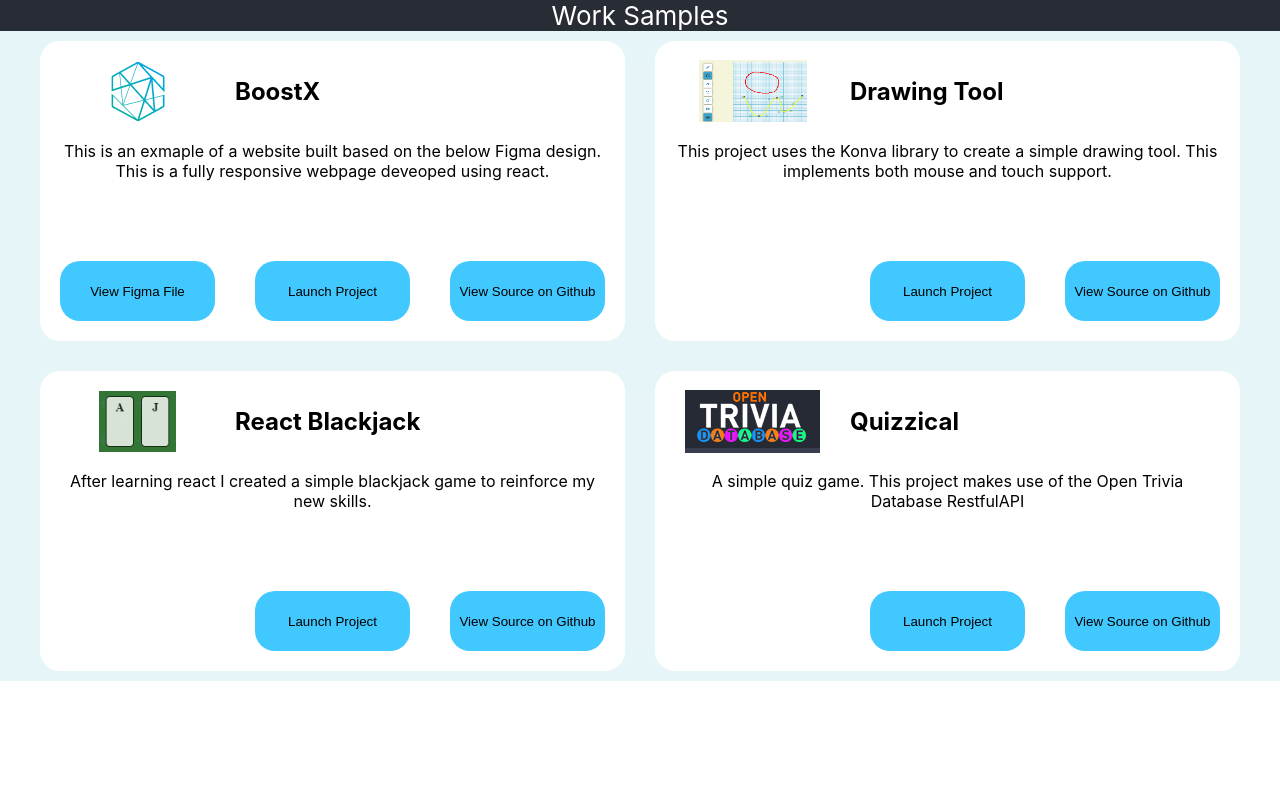
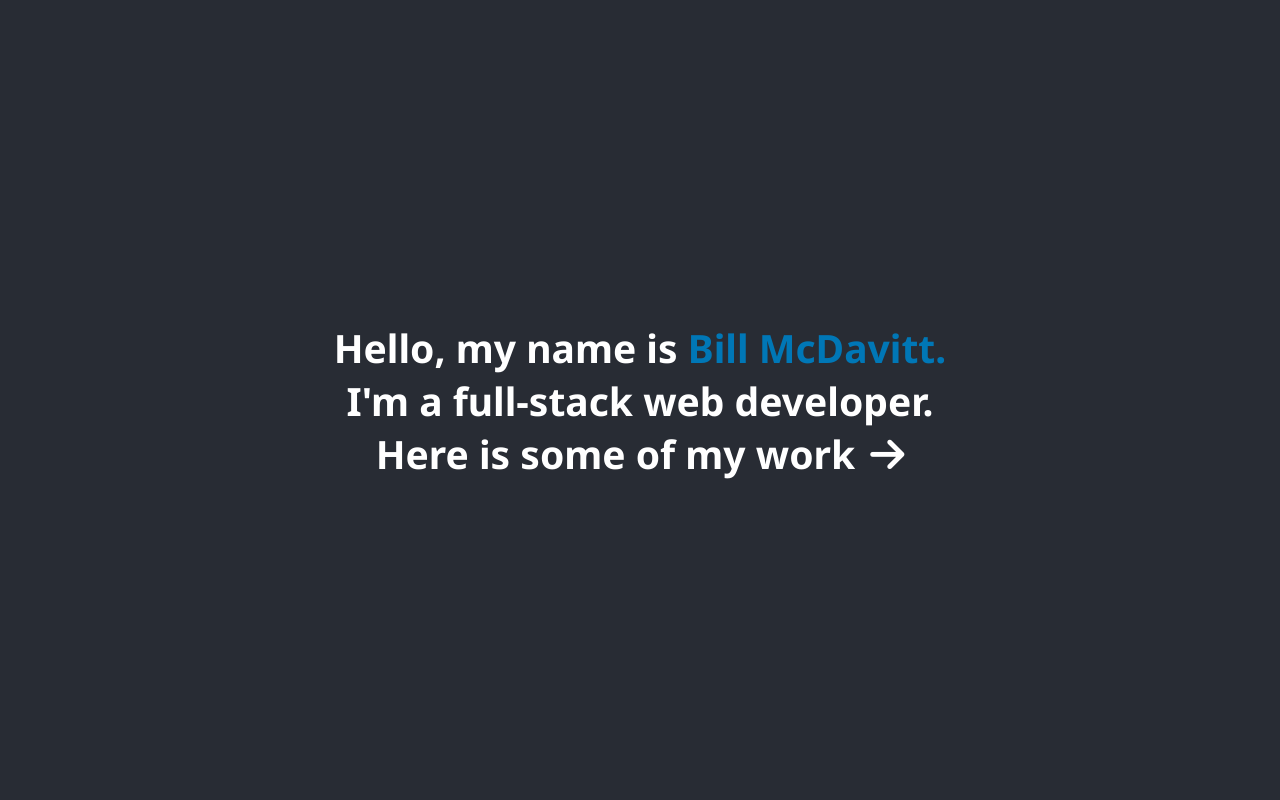
Before and after one commit to BMcdavitt/homepage, a React (Create React App) app: page / in a window 1280 px wide. Shown: the top 800 px of the page. Built offline with nearby package versions, Linux system fonts and the light colour scheme; no server answers.

Commit message:
added a landing page

```diff
--- a/public/index.html
+++ b/public/index.html
@@ -1,17 +1,24 @@
 <!DOCTYPE html>
 <html lang="en">
+
 <head>
   <meta charset="utf-8" />
   <meta name="viewport" content="width=device-width, initial-scale=1" />
   <meta name="theme-color" content="#000000" />
-    <meta
-      name="description"
-      content="Web site created using create-react-app"
-    />
+  <meta name="description" content="Web site created using create-react-app" />
+
+  <link rel="preconnect" href="https://fonts.googleapis.com">
+  <link rel="preconnect" href="https://fonts.gstatic.com" crossorigin>
+  <link href="https://fonts.googleapis.com/css2?family=Noto+Sans:ital,wght@0,400;0,700;1,400&display=swap"
+    rel="stylesheet">
+
+  <script src="https://kit.fontawesome.com/cba63b9818.js" crossorigin="anonymous"></script>
 
   <title>Bill McDavitt</title>
 </head>
+
 <body>
   <div id="root"></div>
 </body>
+
 </html>
--- a/src/App.css
+++ b/src/App.css
@@ -1,10 +1,12 @@
 .App {
   text-align: center;
+  min-height: 100vh;
+  background-color: #E6F5F8;
+
 }
 
 .App-header {
   background-color: #282c34;
-  //min-height: 100vh;
   display: flex;
   flex-direction: column;
   align-items: center;
@@ -13,15 +15,42 @@
   color: white;
 }
 
-.App-body {
-  background-color: #E6F5F8;
+.aboutName {
+  color: #0077b6;
+}
 
+.aboutWorkLink {
+  display: flex;
+  justify-content: center;
+  align-items: baseline;
+  gap: 15px;
+}
+
+.aboutWorkLink:hover {
+  color: #0077b6;
+  cursor: pointer;
 }
 
 .App-link {
   background-color: #61dafb;
 }
 /* add Media Query to make 1 column on phone displays */
+
+.App-AboutBody{
+  height: 100vh;
+  margin: 0 ;
+  color: white;
+  background-color: #282c34;
+  display: flex;
+  flex-direction: column;
+  justify-content: center;
+
+  font-size: calc(10px + 2vmin);
+}
+
+h2 {
+  margin: 0;
+}
 
 .cardHolder {
   display: grid;
@@ -30,6 +59,10 @@
 
   gap: 10px;
   padding: 10px 40px;
+}
+
+.App-body{
+  height: 100vh;
 }
 
 @media screen and (min-width: 760px){
--- a/src/App.js
+++ b/src/App.js
@@ -13,8 +13,23 @@ function App() {
 
   return (
     <div className="App">
-      <header className="App-header">Work Samples</header>
+      <div className="App-AboutBody">
+        <h2>
+          Hello, my name is <span className="aboutName">Bill McDavitt.</span>
+        </h2>
+        <h2>I'm a full-stack web developer.</h2>
+        <h2>
+          <a class="aboutWorkLink" href="#App-header">
+            Here is some of my work
+            <i class="fa-solid fa-arrow-right" />
+          </a>
+        </h2>
+      </div>
+
       <div className="App-body">
+        <header className="App-header" id="App-header">
+          Work Samples
+        </header>
         <div className="cardHolder">
           <ProjectCard
             name="BoostX"
--- a/src/index.css
+++ b/src/index.css
@@ -1,13 +1,14 @@
 body {
   margin: 0;
-  font-family: -apple-system, BlinkMacSystemFont, 'Segoe UI', 'Roboto', 'Oxygen',
-    'Ubuntu', 'Cantarell', 'Fira Sans', 'Droid Sans', 'Helvetica Neue',
-    sans-serif;
-  -webkit-font-smoothing: antialiased;
-  -moz-osx-font-smoothing: grayscale;
+  font-family: 'Noto Sans', sans-serif;
 }
 
 code {
   font-family: source-code-pro, Menlo, Monaco, Consolas, 'Courier New',
     monospace;
 }
+
+a {
+  color: inherit;
+  text-decoration: inherit;
+}
```
Lines whose indentation alone changed are shown as unchanged.
